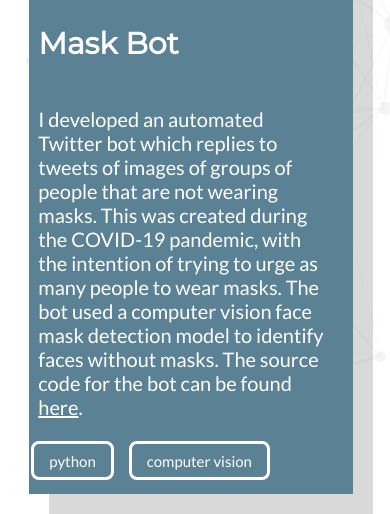
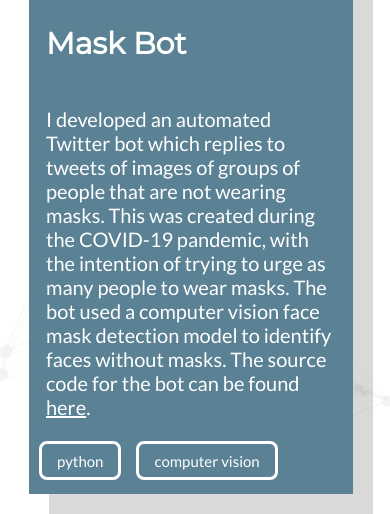
Before and after one commit to rbhushans/personal-website-js, a plain HTML site: page public/projects.html in a window 390 px wide. Shown: the part 401-915 px from the top of the page. Drawn offline with Linux system fonts and the light colour scheme.

Commit message:
fixed padding

```diff
--- a/public/particles.json
+++ b/public/particles.json
@@ -54,7 +54,7 @@
       },
       "move": {
         "enable": true,
-        "speed": 12,
+        "speed": 8,
         "direction": "none",
         "random": false,
         "straight": false,
--- a/public/styles/home.css
+++ b/public/styles/home.css
@@ -769,6 +769,11 @@ footer {
         margin-right: 5%;
     }
 
+    .project-text {
+        padding-left: 10%;
+        padding-right: 5%;
+    }
+
     .proj-skill {
         font-size: max(15px, 2.5vw);
     }
```
